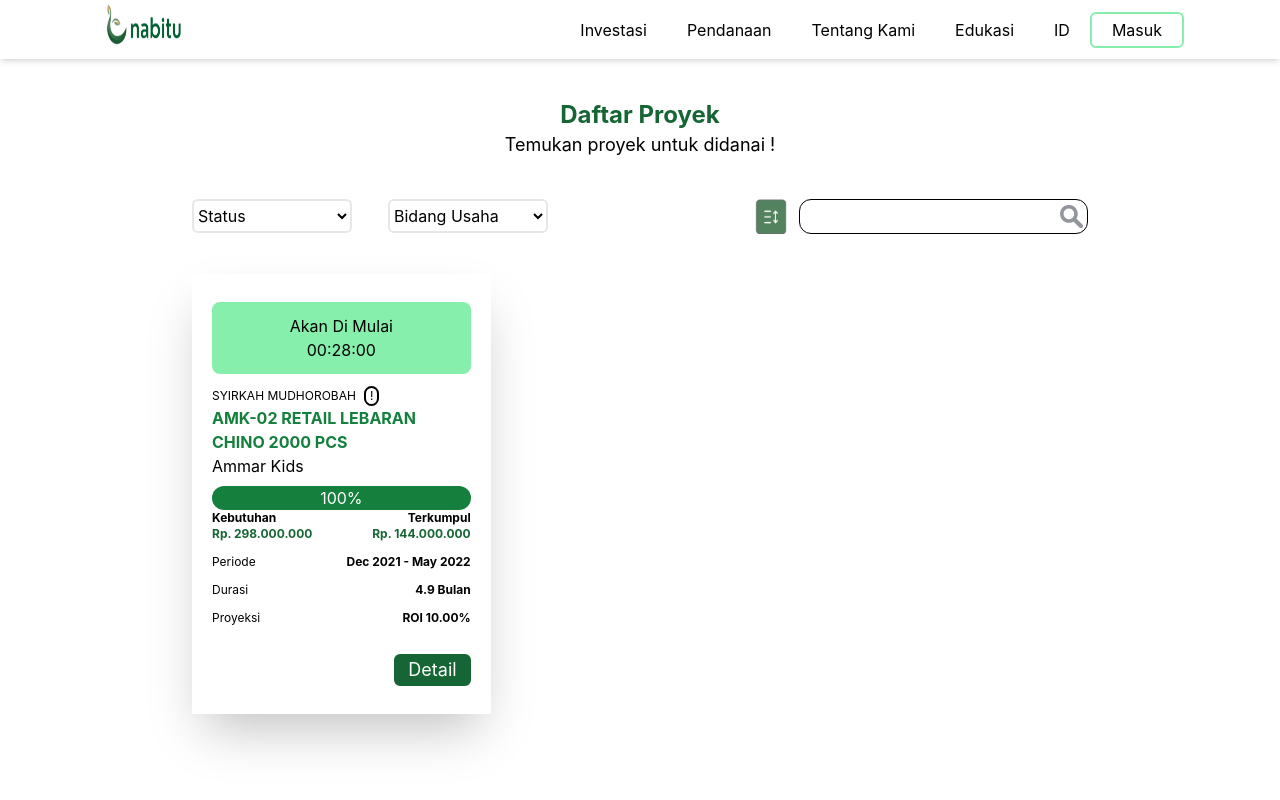
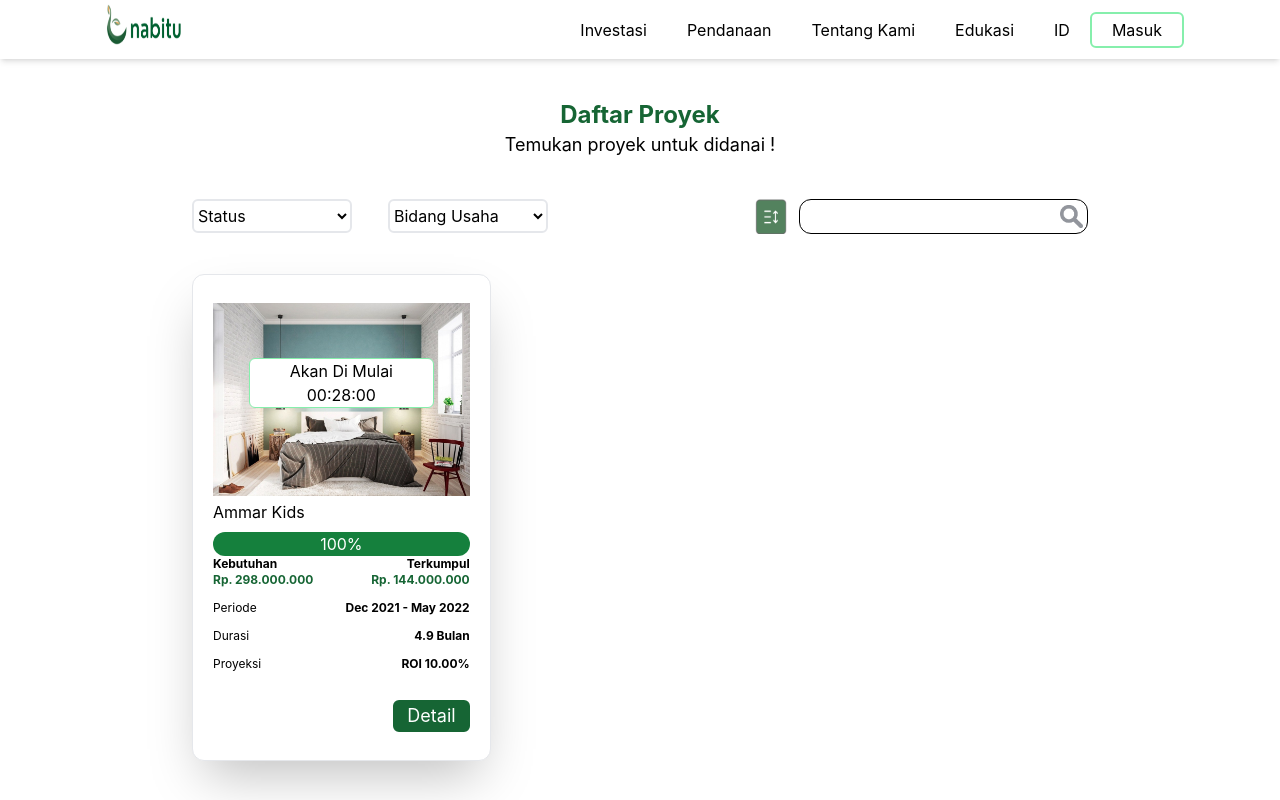
Before and after one commit to m-nahrowi/slicing-nabitu, a Next.js app: page / in a window 1280 px wide. Shown: the top 800 px of the page. Built offline with nearby package versions, Linux system fonts and the light colour scheme.

Commit message:
add "edit main"

```diff
--- a/pages/index.js
+++ b/pages/index.js
@@ -75,14 +75,16 @@ export default function Home() {
 
       <div className="mx-48 mt-10">
 
-        <div className='bg-white w-1/3 flex flex-col shadow-2xl'>
+        <div className='bg-white w-1/3 flex flex-col shadow-2xl rounded-xl border'>
           {/* <div>
             <img src='image/kasur.jpg' className='relative' alt="data " />
           </div> */}
           <div className='py-7 px-5'>
             <div className='flex justify-center'>
               <div className='flex flex-col w-full'>
-                <div className='bg-green-300 text-center w-full rounded-lg py-3'>
+                <img src='image/kasur.jpg' className='relative' alt="data " />
+                <div className='rounded-lg py-3 mt-[-150px] z-20 px-9'>
+                  <div className='bg-white text-center w-full border border-green-300 rounded-md'>
                     <p>
                       Akan Di Mulai
                     </p>
@@ -90,6 +92,8 @@ export default function Home() {
                       00:28:00
                     </p>
                   </div>
+                </div>
+
                 <div className='flex mt-3 text-xs items-center'>
                   <p className=' mr-2'>
                     SYIRKAH MUDHOROBAH
```
Lines whose indentation alone changed are shown as unchanged.
